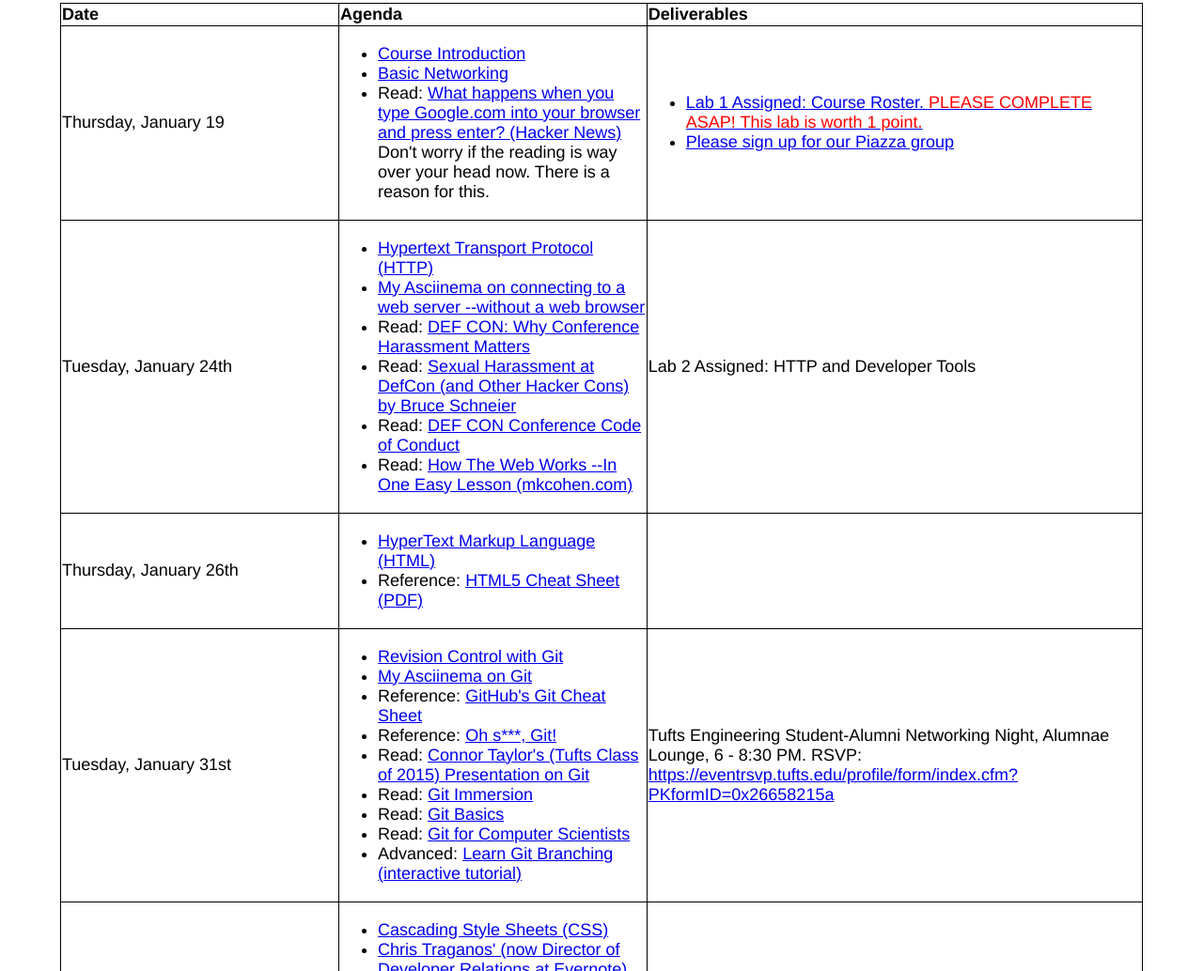
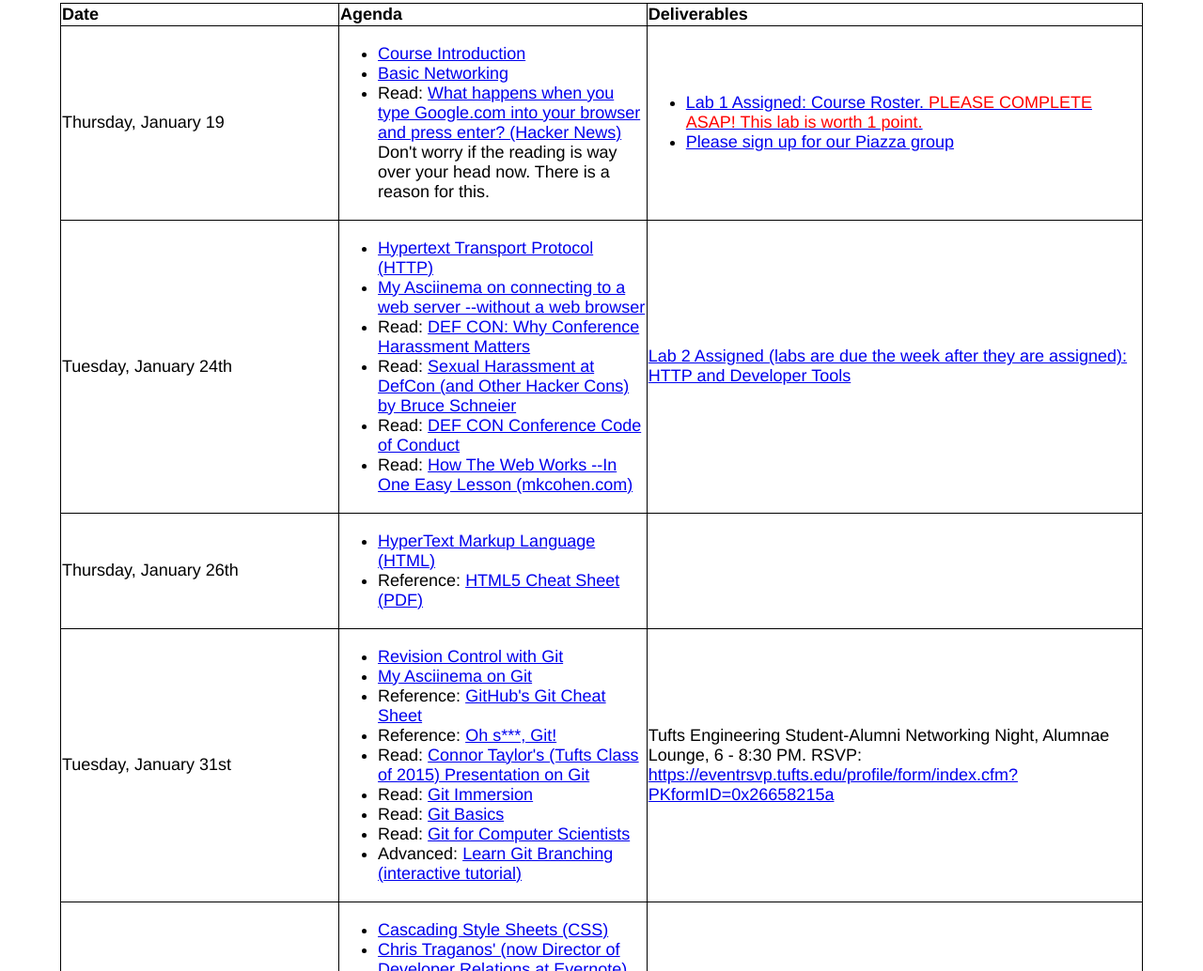
Before and after one commit to SookritM/WebProgramming, a plain HTML site: page index.html in a window 1280 px wide. Shown: the part 1760-2794 px from the top of the page at 94% size. Drawn offline with Linux system fonts and the light colour scheme.

Commit message:
Posted Lab 2

```diff
--- a/index.html
+++ b/index.html
@@ -121,7 +121,7 @@
 		<li>Read: <a href="http://mkcohen.com/how-the-web-works-in-one-easy-lesson" target="_blank">How The Web Works --In One Easy Lesson (mkcohen.com)</a></li>
 	</ul>
 </td>
-<td>Lab 2 Assigned: HTTP and Developer Tools</td>
+<td><a href="https://docs.google.com/forms/d/e/1FAIpQLSdCT0hTg9qLCo9BYP-KBiZOZ2eRO2xowNw_CoWg0igI6l2qkA/viewform">Lab 2 Assigned (labs are due the week after they are assigned): HTTP and Developer Tools</a></td>
 </tr>
 <tr>
 <td>Thursday, January 26th</td>
```
